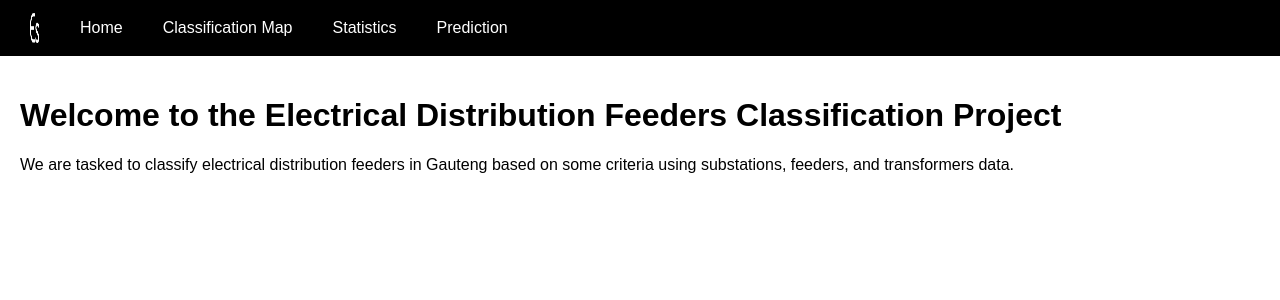
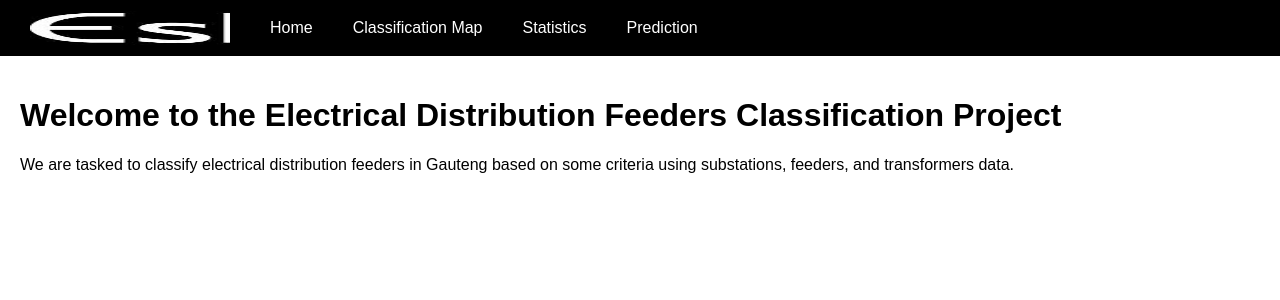
Before and after one commit to Matshavha/Python_App, a Flask app: page / in a window 1280 px wide. Shown: the top 300 px of the page. Run offline with Flask 2, Linux system fonts and the light colour scheme.

Commit message:
Update styles.css

```diff
--- a/static/css/styles.css
+++ b/static/css/styles.css
@@ -15,8 +15,8 @@ body, html {
 
 .navbar img {
     height: 40px; /* Set a maximum height */
-    width: auto;  /* Maintain aspect ratio */
-    max-width: 10px; /* Set a maximum width to avoid cutting */
+    width: 200px;  /* Maintain aspect ratio */
+    max-width: 200px; /* Set a maximum width to avoid cutting */
     margin: 0 20px; /* Add margin to the sides */
 }
 
```
